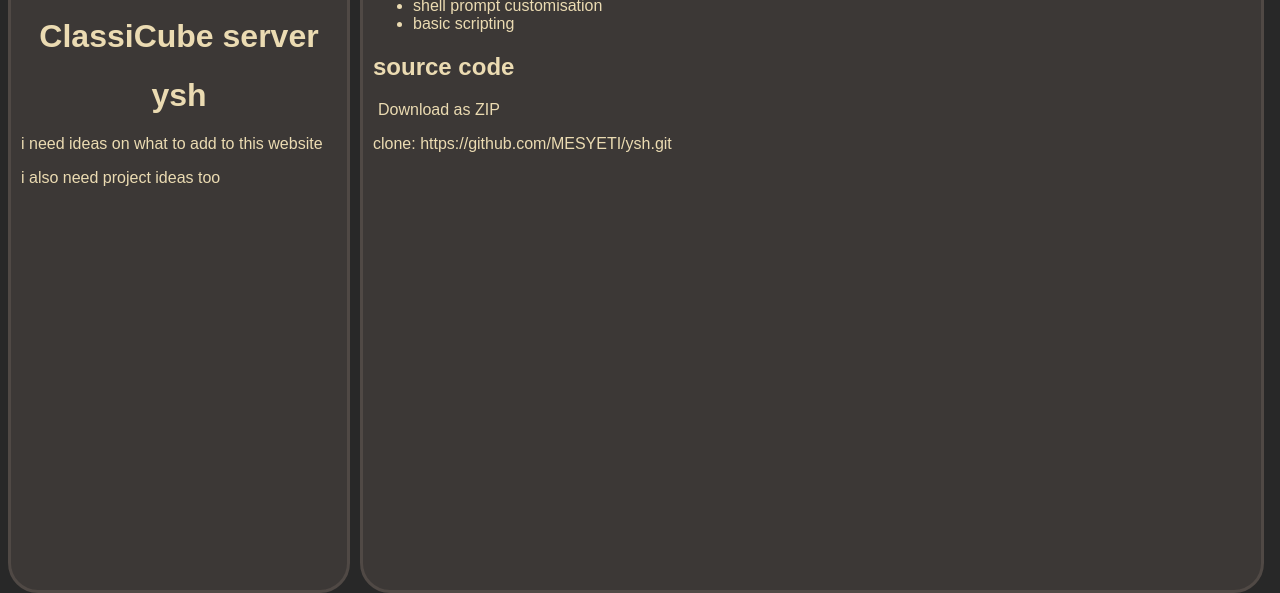
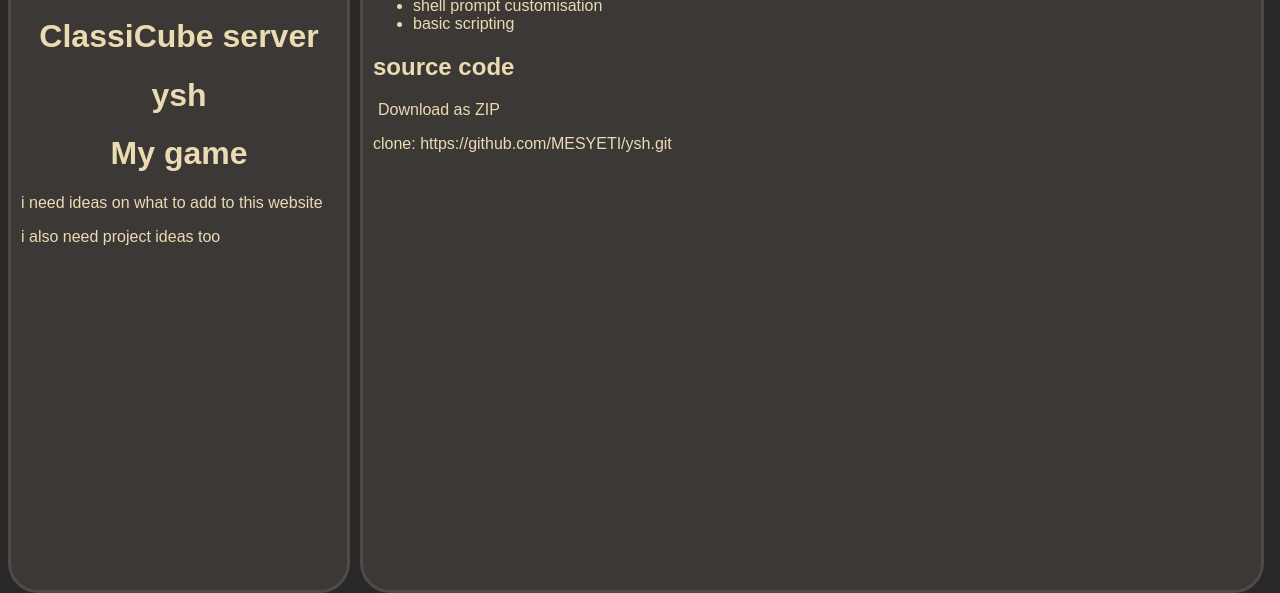
Before and after one commit to yeti0904/mesyetiuk, a plain HTML site: page ysh/index.html in a window 1280 px wide. Shown: the part 299-892 px from the top of the page. Drawn offline with Linux system fonts and the light colour scheme.

Commit message:
forgot something

```diff
--- a/ysh/index.html
+++ b/ysh/index.html
@@ -14,6 +14,7 @@
 			<a href="/"><h1 class="centerText">Home</h1></a>
 			<a href="https://2d2t.mesyeti.uk"><h1 class="centerText">ClassiCube server</h1></a>
 			<a href="/ysh"><h1 class="centerText">ysh</h1></a>
+			<a href="https://mygame.mesyeti.uk"><h1 class="centerText">My game</h1></a>
 			<p>i need ideas on what to add to this website</p>
 			<p>i also need project ideas too</p>
 		</div>
```
